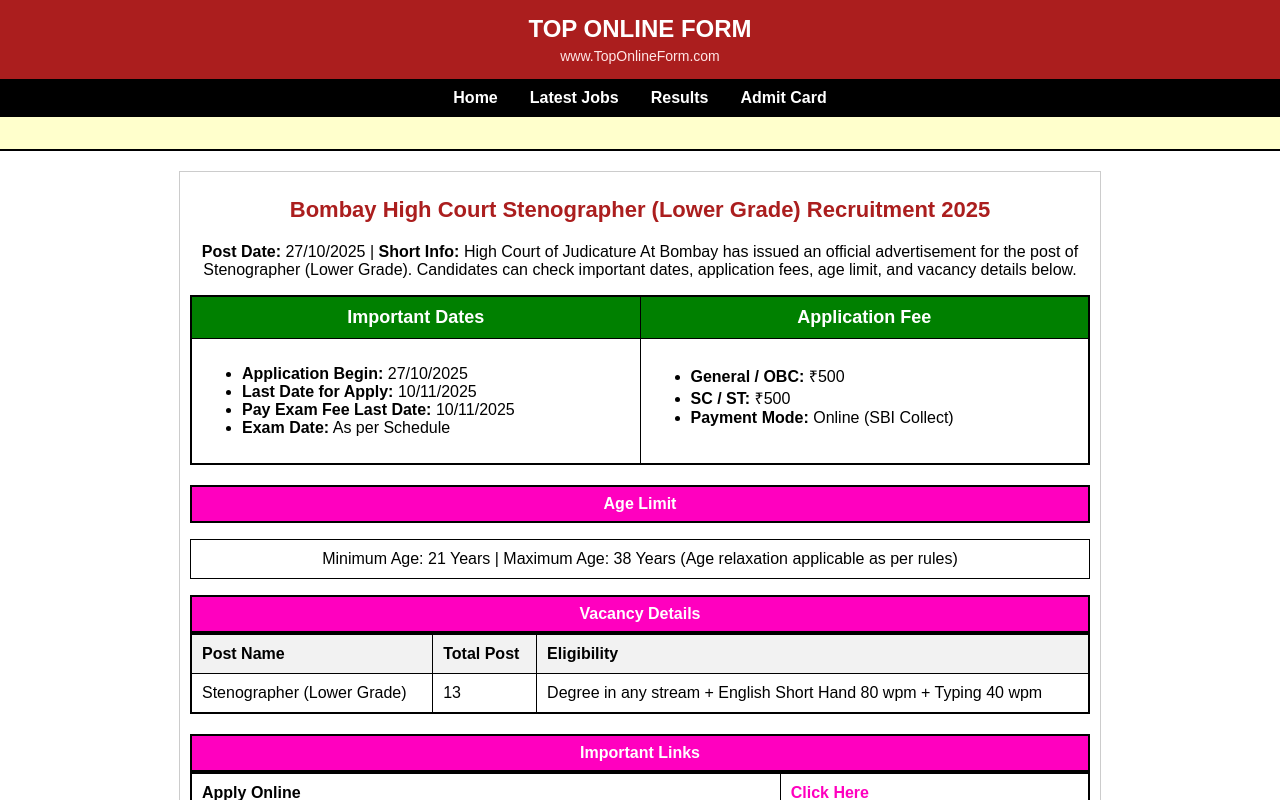
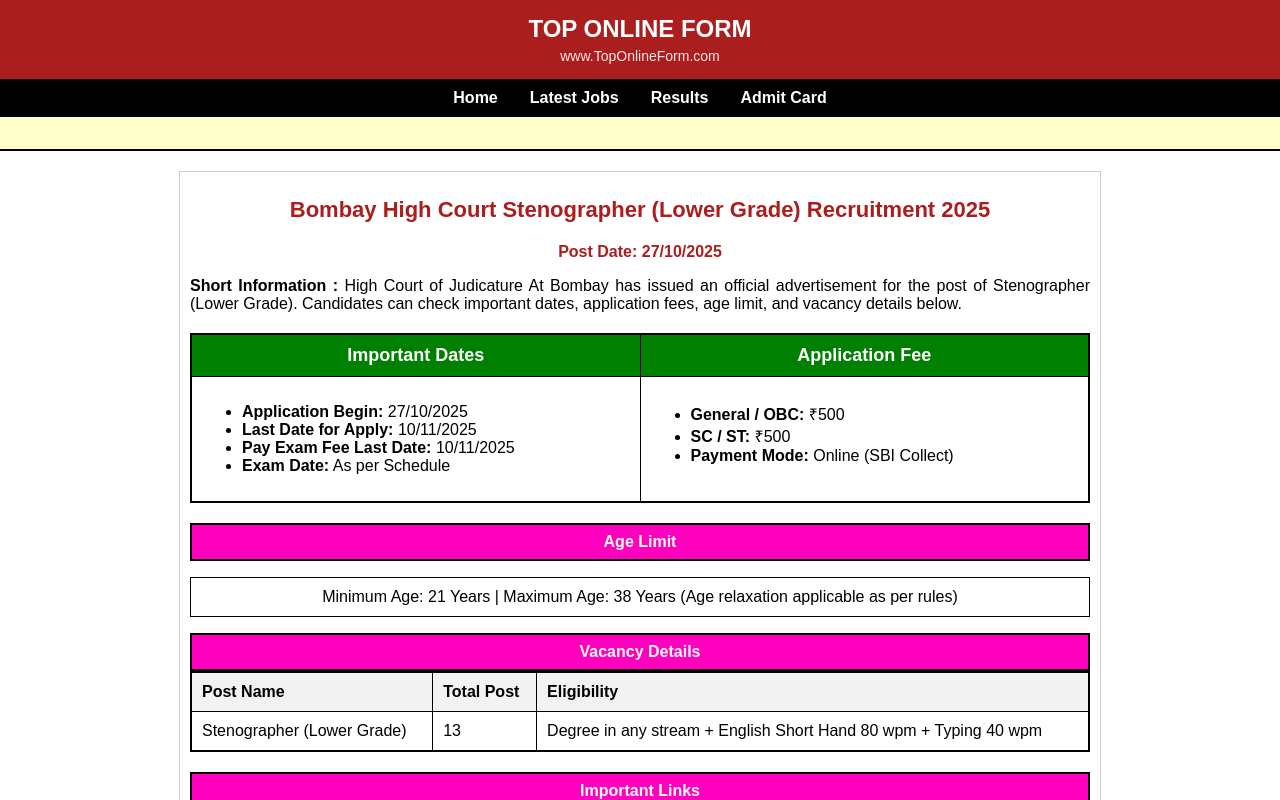
Before and after one commit to dr90929/govt-jobs-portal, a React (Vite) app: page /job/1 in a window 1280 px wide. Shown: the top 800 px of the page. Built offline with nearby package versions, Linux system fonts and the light colour scheme.

Commit message:
Update App.jsx

```diff
--- a/src/App.jsx
+++ b/src/App.jsx
@@ -82,7 +82,15 @@ function JobDetails() {
       />
 
       <h1 className="job-title">{job.title}</h1>
-      <p style={{textAlign: 'center'}}><strong>Post Date:</strong> {job.postDate} | <strong>Short Info:</strong> {job.shortInfo}</p>
+      {/* Post Date Alag Line mein */}
+      <p style={{textAlign: 'center', fontWeight: 'bold', color: '#ab1e1e', marginBottom: '10px'}}>
+        Post Date: {job.postDate}
+      </p>
+
+      {/* Short Info Alag Line mein (Justified) */}
+      <p style={{textAlign: 'justify', marginBottom: '20px'}}>
+        <strong>Short Information : </strong> {job.shortInfo}
+      </p>
 
       {job.importantDates.length > 0 && (
         <table>
```
